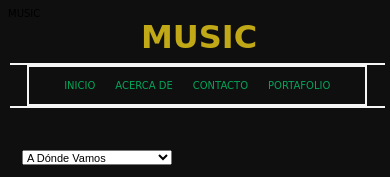
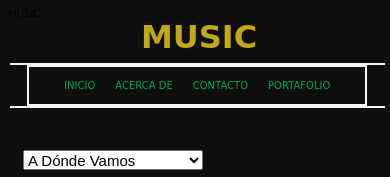
Before and after one commit to CupulD/Mi_Proyecto_Web, a plain HTML site: page proyecto_final.html in a window 390 px wide. Shown: the top 177 px of the page. Drawn offline with Linux system fonts and the light colour scheme; a web font is replaced by a local one.

Commit message:
SegundoCommit_Actualizacion de los estilos del @media max-width: 639px;

```diff
--- a/proyecto_final.css
+++ b/proyecto_final.css
@@ -221,11 +221,11 @@ select{
    }
 
    select {
-      width: 150px;
-      height: 15px;
-      font-size: 1.1em;
+      width: 180px;
+      height: 20px;
+      font-size: 1.5em;
       margin-top: 10px;
-      margin-left: 14px;
+      margin-left: 15px;
    }
 
    marquee {
```
